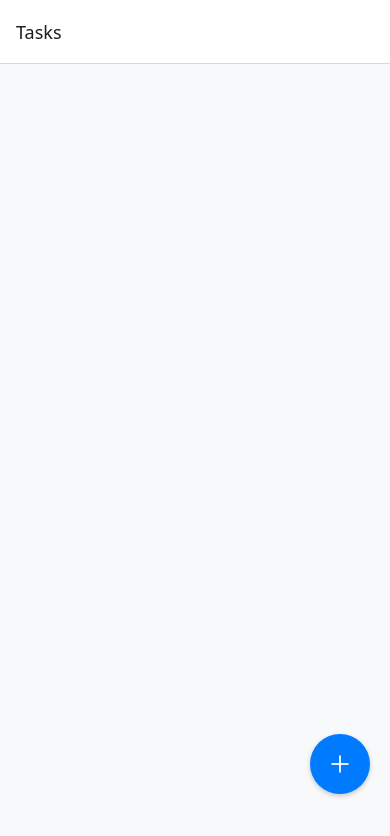
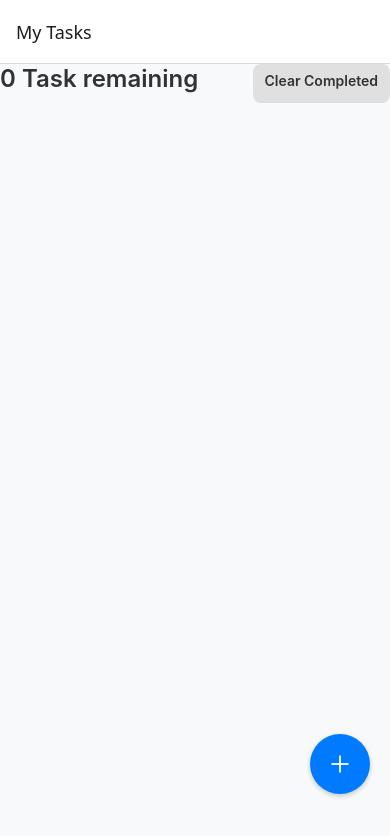
Before and after one commit to JesperIV/TasX, a React Native app: screen /Home in a window 390 px wide. Shown: the top 836 px of the page. Built offline with nearby package versions, Linux system fonts and the light colour scheme.

Commit message:
Clear button
- Added a top row in the homescreen which includes a button to clear all completed tasks.

```diff
--- a/src/navigation/AppNavigator.tsx
+++ b/src/navigation/AppNavigator.tsx
@@ -14,7 +14,7 @@ const Stack = createNativeStackNavigator<RootStackParamList>();
 const AppNavigator: React.FC = () => {
     return (
         <Stack.Navigator initialRouteName="Home">
-            <Stack.Screen name="Home" component={HomeScreen} options={{ title: "Tasks" }} />
+            <Stack.Screen name="Home" component={HomeScreen} options={{ title: "My Tasks" }} />
             <Stack.Screen name="Details" component={TaskDetailsScreen} options={{ title: "Task Details" }} />
         </Stack.Navigator>
     );
--- a/src/screens/HomeScreen.tsx
+++ b/src/screens/HomeScreen.tsx
@@ -1,5 +1,5 @@
 import React, { useState } from 'react';
-import { SafeAreaView, View, Text, FlatList, StyleSheet, TouchableOpacity } from 'react-native';
+import { SafeAreaView, View, Text, FlatList, StyleSheet, TouchableOpacity, Alert } from 'react-native';
 import { useNavigation, useRoute } from '@react-navigation/native';
 import { NativeStackNavigationProp } from '@react-navigation/native-stack';
 import { RootStackParamList } from '../navigation/routeParameters';
@@ -23,6 +23,31 @@ const HomeScreen: React.FC = () => {
         );
     };
 
+    const completedCount = tasks.filter(task => task.completed).length;
+
+    const clearCompletedTasks = () => {
+        if (completedCount === 0) {
+            Alert.alert("No completed tasks to clear.");
+            return;
+        };
+
+        Alert.alert(
+            "Clear Completed Tasks",
+            "Are you sure you want to remove all completed tasks? (${completedCount})",
+            [
+                { text: "Cancel", style: "cancel" },
+                {
+                    text: "Clear",
+                    style: "destructive",
+                    onPress: () => {
+                        setTasks(prev => prev.filter(task => !task.completed));
+                    },
+                },
+            ],
+            { cancelable: true }
+        );
+    };
+
     const renderTaskItem = ({ item }: { item: Task }) => (
         <TaskItem task={item} onToggle={toggleCompleted} />
     );
@@ -30,6 +55,14 @@ const HomeScreen: React.FC = () => {
     return (
         <SafeAreaView style={styles.container}>
             {/* <Text style={styles.header}>Tasks</Text> */}
+            <View style={styles.topRow}>
+                <Text style={styles.header}>{tasks.length} Task{tasks.length > 1 ? "s" : ""} remaining</Text>
+                <TouchableOpacity onPress={clearCompletedTasks} style={styles.clearButton}>
+                    <Text style={styles.clearButtonText}>Clear Completed</Text>
+                </TouchableOpacity>
+            </View>
+
+
             <FlatList
                 data={tasks}
                 renderItem={renderTaskItem}
@@ -57,6 +90,22 @@ const styles = StyleSheet.create({
     list: {
         paddingBottom: 20
     },
+    topRow: {
+        flexDirection: "row",
+        justifyContent: "space-between",
+        marginBottom: 10,
+    },
+    clearButton: {
+        backgroundColor: "#e0e0e0",
+        paddingVertical: 8,
+        paddingHorizontal: 12,
+        borderRadius: 8,
+    },
+    clearButtonText: {
+        fontSize: 14,
+        fontWeight: "600",
+        color: "#333",
+    },
 });
 
 export default HomeScreen;
```
